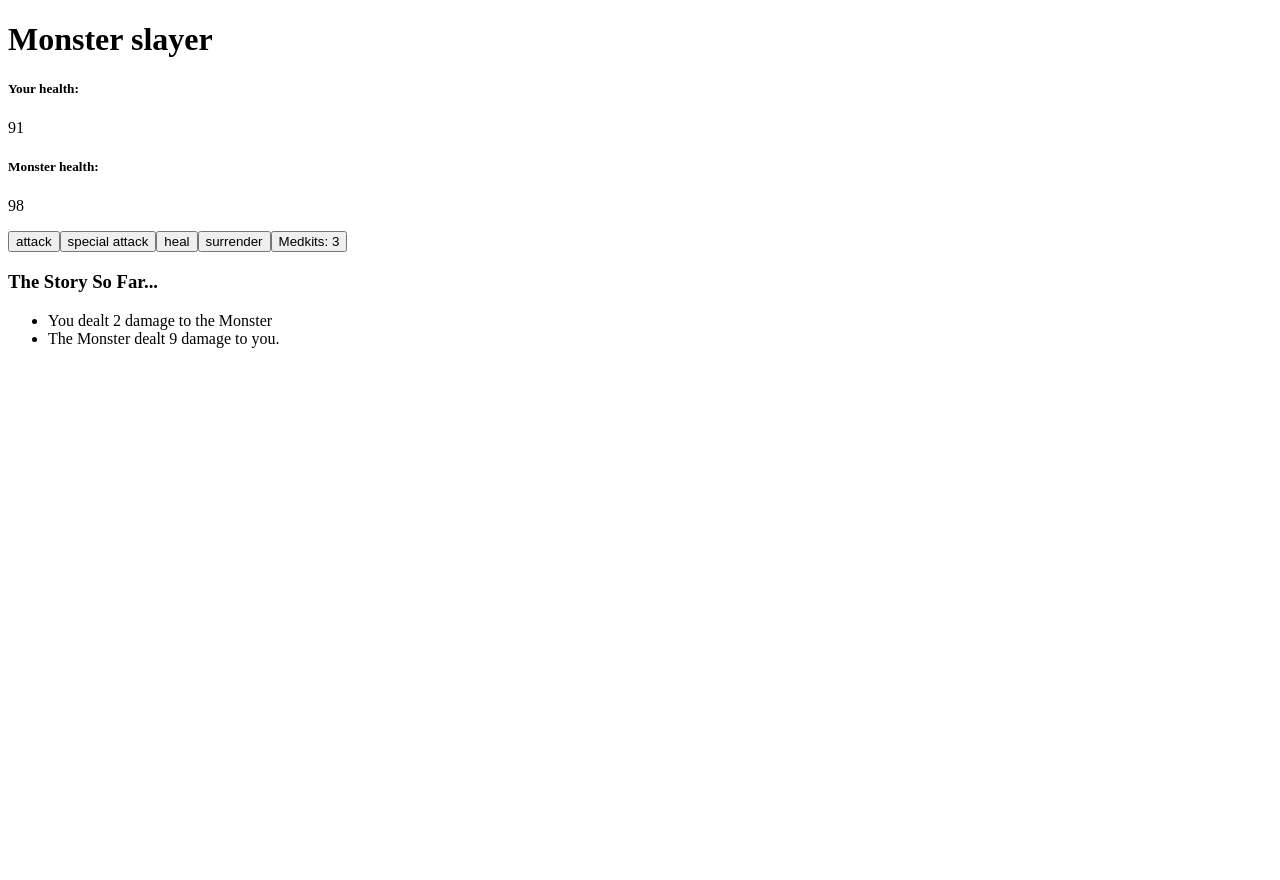
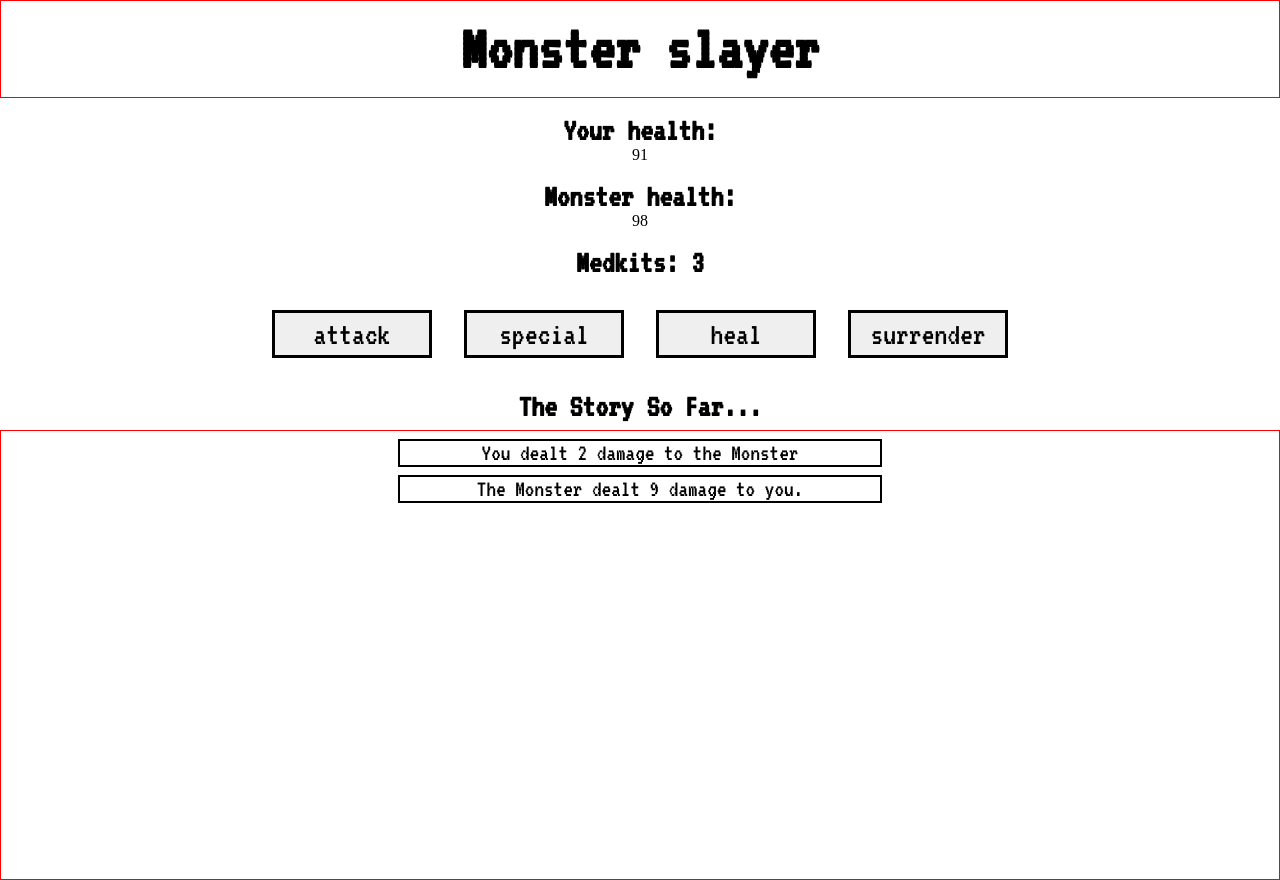
Before and after one commit to barnabasedubio/monsterslayer, a plain HTML site: page index.html in a window 1280 px wide. Both pictures are taken after a click on the button "attack". Before the commit the page ends 800 px from the top, so only its background shows below. Drawn offline with nearby package versions, Linux system fonts and the light colour scheme.

Commit message:
basic functionality done, battle log auto scroll to bottom and coloring still to be implemented

```diff
--- a/app.js
+++ b/app.js
@@ -31,7 +31,7 @@ const App = Vue.createApp({
                     this.gameOver = true;
                     this.winner = "You";
                 } else {
-                    this.attack("Monster");
+                    setTimeout(() => this.attack("Monster"), 300);
                 }
             } else {
                 this.playerCurrentHealth = Math.max(
@@ -62,7 +62,7 @@ const App = Vue.createApp({
                 this.updateBattleLog(
                     "You tried the special attack...and failed."
                 );
-                this.attack("Monster");
+                setTimeout(() => this.attack("Monster"), 300)
             }
         },
         heal() {
@@ -77,7 +77,7 @@ const App = Vue.createApp({
                         this.updateBattleLog(
                             "You tried healing yourself but dropped the medkit!"
                         );
-                        this.attack("Monster");
+                        setTimeout(() => this.attack("Monster"), 300);
                         break;
                     case 1:
                         this.updateBattleLog(
@@ -96,15 +96,15 @@ const App = Vue.createApp({
                             100,
                             this.playerCurrentHealth + healAmount
                         );
-                        this.attack("Monster");
+                        setTimeout(() => this.attack("Monster"), 300);
                         break;
                 }
                 this.medkitAmount -= 1;
             } else {
                 this.updateBattleLog(
-                    "You tried healing yourself but forgot that you used up all of your medkits!"
+                    "You tried healing yourself but forgot that you had no more medkits left!"
                 );
-                this.attack("Monster");
+                setTimeout(() => this.attack("Monster"), 300);
             }
         },
         surrender() {
@@ -122,12 +122,21 @@ const App = Vue.createApp({
                     this.updateBattleLog(
                         "The Moster does not accept your surrender!"
                     );
-                    this.attack("Monster");
+                    setTimeout(() => this.attack("Monster"), 300);
             }
         },
         updateBattleLog(text) {
             this.battleLog.push(text);
         },
+        resetGame() {
+            this.playerCurrentHealth = 100;
+            this.monsterCurrentHealth = 100;
+            this.finalResult = "";
+            this.battleLog = [];
+            this.gameOver = false;
+            this.winner = "";
+            this.medkitAmount = 3;
+        }
     },
 });
 
--- a/index.html
+++ b/index.html
@@ -9,6 +9,11 @@
             rel="stylesheet"
         />
         <link rel="stylesheet" href="style.css" />
+        <link rel="preconnect" href="https://fonts.gstatic.com" />
+        <link
+            href="https://fonts.googleapis.com/css2?family=VT323&display=swap"
+            rel="stylesheet"
+        />
         <script src="https://unpkg.com/vue@next" defer></script>
         <script src="app.js" defer></script>
     </head>
@@ -19,12 +24,22 @@
             </div>
 
             <div class="player-info-panel">
-                <h5>Your health:</h5>
+                <h3>Your health:</h3>
                 <p>{{ playerCurrentHealth }}</p>
+                <div class="health-container">
+                    <div class="player-current-health"></div>
+                </div>
             </div>
             <div class="monster-info-panel">
-                <h5>Monster health:</h5>
+                <h3>Monster health:</h3>
                 <p>{{ monsterCurrentHealth }}</p>
+                <div class="health-container">
+                    <div class="monster-current-health"></div>
+                </div>
+            </div>
+
+            <div class="medkit-info-panel">
+                <h3>Medkits: {{ medkitAmount }}</h3>
             </div>
 
             <div v-if="!gameOver" class="action-panel">
@@ -32,22 +47,30 @@
                     attack
                 </button>
                 <button @click="specialAttack" class="btn-action">
-                    special attack
+                    special
                 </button>
                 <button @click="heal" class="btn-action">heal</button>
                 <button @click="surrender" class="btn-action">surrender</button>
-                <button>Medkits: {{ medkitAmount }}</button>
             </div>
 
             <div v-else class="result-panel">
                 <h3>{{ winner }} Won</h3>
+                <button @click="resetGame">Retry</button>
             </div>
 
             <div class="battle-log">
                 <h3>The Story So Far...</h3>
-                <ul>
-                    <li v-for="log in battleLog" :key="log.id">{{ log }}</li>
-                </ul>
+                <div class="log-container">
+                    <ul>
+                        <li
+                            class="log-item"
+                            v-for="log in battleLog"
+                            :key="log.id"
+                        >
+                            {{ log }}
+                        </li>
+                    </ul>
+                </div>
             </div>
         </div>
     </body>
--- a/style.css
+++ b/style.css
@@ -0,0 +1,71 @@
+* {
+    border: 0;
+    padding: 0;
+    margin: 0;
+}
+
+h1,
+h2,
+h3,
+h4,
+h5,
+h6 {
+    font-family: "VT323";
+}
+
+h3 {
+    font-size: 2rem;
+}
+
+.game-title {
+    font-size: 2rem;
+    border: 1px solid red;
+    text-align: center;
+    padding: 1rem 0;
+}
+
+.player-info-panel,
+.monster-info-panel,
+.medkit-info-panel,
+.action-panel,
+.result-panel,
+.battle-log {
+    text-align: center;
+}
+
+.player-info-panel,
+.monster-info-panel {
+    margin: 1rem 0;
+}
+
+.action-panel, .result-panel {
+    margin: 2rem 0;
+}
+
+button {
+    border: 3px solid black;
+    font-family: "VT323";
+    font-size: 2rem;
+    width: 10rem;
+    height: 3rem;
+    margin: 0 1rem;
+}
+
+.log-container {
+    border: 1px solid red;
+    height: 28rem;
+    overflow: auto;
+    margin-top: 0.5rem;
+}
+
+.log-container ul {
+    list-style-type: none;
+}
+
+.log-item {
+    font-family: "VT323";
+    font-size: 1.5rem;
+    border: 2px solid black;
+    width: 30rem;
+    margin: 0.5rem auto;
+}
```
